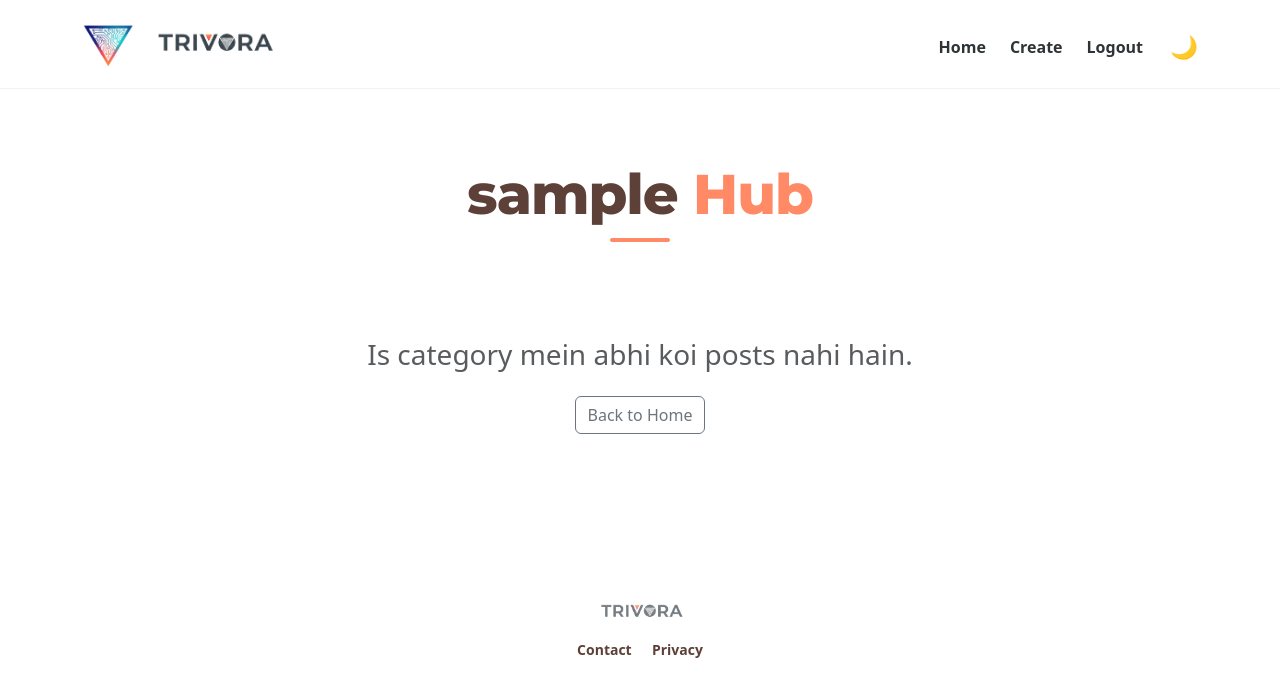
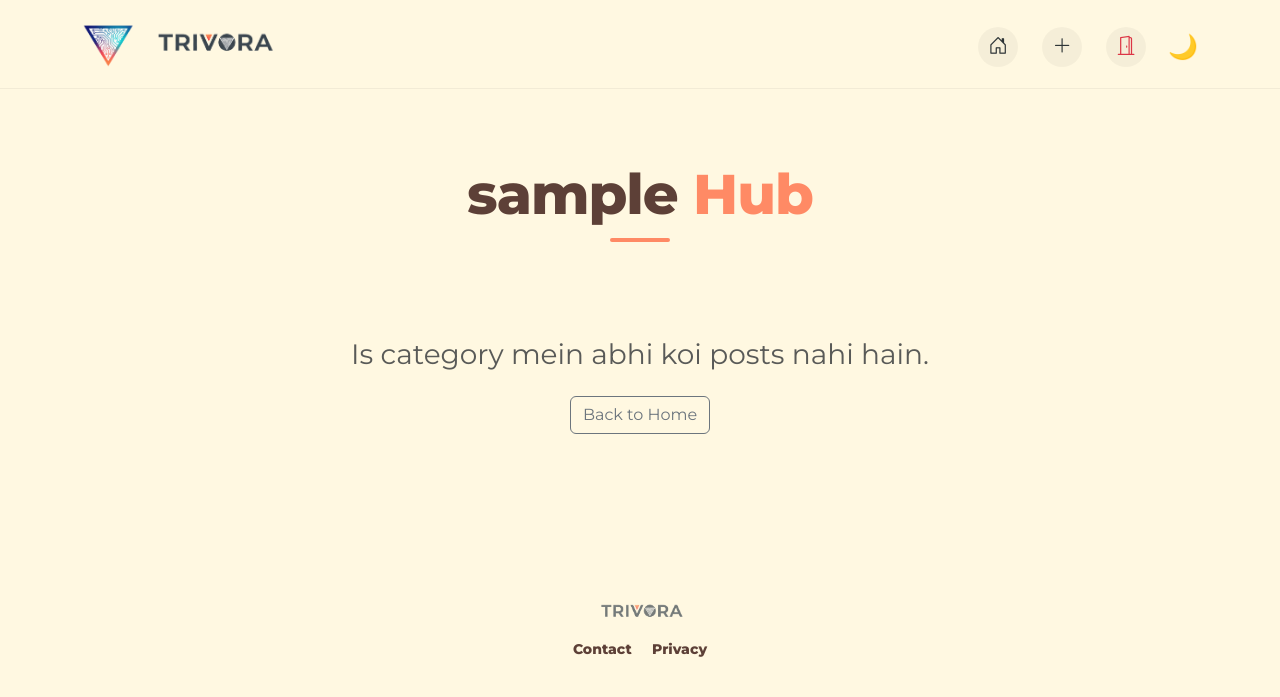
Before and after one commit to deepak9900dg/TRIVORA, a Flask app: a page that uses templates/base.html in a window 1280 px wide. Shown: the top 697 px of the page. Run offline with Flask 3, Linux system fonts and the light colour scheme; the visitor is signed in with stand-in values (Sample User, id 1); data that the repository does not hold is empty.

Commit message:
Update base.html

```diff
--- a/templates/base.html
+++ b/templates/base.html
@@ -8,84 +8,115 @@
       gtag('js', new Date());
       gtag('config', 'G-1G407RQJTJ');
     </script>
+
     <meta name="p:domain_verify" content="c38f713f4ed26a61ccbb22df3b8dfb96"/>
     <meta name="google-site-verification" content="6Qy-v_fgbWhwu7cAN5kcIG2A-pH3KiUCAfh8SGhxH7E" />
+
     <meta charset="UTF-8">
     <meta name="viewport" content="width=device-width, initial-scale=1.0">
     <title>Trivora - Learn & Grow</title>
+
     <link rel="icon" type="image/png" href="{{ url_for('static', filename='logo.png') }}">
     <link href="https://fonts.googleapis.com/css2?family=Montserrat:wght@400;600;800&display=swap" rel="stylesheet">
     <link href="https://cdn.jsdelivr.net/npm/bootstrap@5.3.0/dist/css/bootstrap.min.css" rel="stylesheet">
+    <link rel="stylesheet" href="https://cdn.jsdelivr.net/npm/bootstrap-icons@1.11.1/font/bootstrap-icons.css">
 
     <style>
-        /* Navbar ki unchai (height) badhane ke liye padding badha di hai */
+        :root {
+            --bg-color: #FFF8E1; /* Golden Cream Page Color */
+            --nav-bg: #FFF8E1;
+        }
+
+        body {
+            background-color: var(--bg-color);
+            font-family: 'Montserrat', sans-serif;
+            overflow-x: hidden;
+        }
+
+        /* Transparency Fix */
         .navbar {
-    background-color: var(--bg-color) !important; /* Ab ye Golden Cream hi rahega */
+            background-color: var(--nav-bg) !important;
             opacity: 1 !important;
             padding: 15px 0 !important;
             border-bottom: 1px solid rgba(0,0,0,0.05);
             z-index: 1050;
         }
 
-/* Logo aur Trivora Text ka size bada kiya gaya hai */
-.brand-logo-img {
-    height: 48px !important; /* Pehle 38px tha */
-    transition: 0.3s;
-}
+        .brand-logo-img { height: 48px !important; transition: 0.3s; }
+        .brand-text-img { height: 28px !important; margin-left: 12px !important; }
 
-.brand-text-img {
-    height: 28px !important; /* Pehle 22px tha */
-    margin-left: 12px !important;
-}
-
-/* Right side ke buttons ko thoda niche aur bada karne ke liye */
         .navbar-nav-scrollable {
             display: flex !important;
             align-items: center;
-    margin-top: 5px; /* Buttons ko slightly niche karne ke liye */
+            margin-top: 5px;
+        }
+
+        /* Circular Icons */
+        .nav-icon-circle {
+            width: 40px;
+            height: 40px;
+            background: rgba(0,0,0,0.04);
+            border-radius: 50%;
+            display: flex;
+            align-items: center;
+            justify-content: center;
+            transition: 0.3s;
+            font-size: 1.2rem;
+            color: #2d3436;
+        }
+
+        .nav-link:hover .nav-icon-circle {
+            background: #ff8a65;
+            color: white;
+            transform: scale(1.1);
         }
 
         .nav-link {
-    font-size: 1rem !important; /* Font size bada kiya gaya hai */
-    padding: 5px 12px !important; /* Spacing thodi badhai hai */
-    font-weight: 600;
-    color: #2d3436 !important;
-    white-space: nowrap;
+            padding: 5px 12px !important;
+            display: flex;
+            align-items: center;
         }
 
-/* Dark mode button ka size bhi thoda bada */
-#darkModeToggle {
-    font-size: 1.4rem !important;
-    margin-left: 15px !important;
+        #darkModeToggle { font-size: 1.5rem !important; margin-left: 10px !important; }
+
+        @media (max-width: 480px) {
+            .navbar { padding: 10px 0 !important; }
+            .brand-logo-img { height: 38px !important; }
+            .brand-text-img { height: 20px !important; }
+            .nav-icon-circle { width: 34px; height: 34px; font-size: 1rem; }
         }
 
-/* Mobile responsive adjustments */
-@media (max-width: 480px) {
-    .navbar { padding: 12px 0 !important; }
-    .brand-logo-img { height: 38px !important; }
-    .brand-text-img { height: 20px !important; }
-    .nav-link { font-size: 0.85rem !important; padding: 4px 6px !important; }
-}
+        body.dark-mode { background-color: #1a1a1a; color: white; }
+        body.dark-mode .navbar { background-color: #222 !important; }
+        body.dark-mode .nav-icon-circle { background: rgba(255,255,255,0.1); color: white; }
     </style>
 </head>
 <body>
 
 <nav class="navbar sticky-top">
-    <div class="container nav-custom-container">
+    <div class="container d-flex justify-content-between align-items-center">
         <a class="navbar-brand d-flex align-items-center m-0" href="{{ url_for('home') }}">
-            <img src="{{ url_for('static', filename='logo.png') }}" class="brand-logo-img" alt="Trivora Symbol" style="height: 38px;">
-            <img src="{{ url_for('static', filename='text.png') }}" class="brand-text-img" alt="TRIVORA" style="height: 22px; margin-left: 8px;">
+            <img src="{{ url_for('static', filename='logo.png') }}" class="brand-logo-img" alt="Trivora Symbol">
+            <img src="{{ url_for('static', filename='text.png') }}" class="brand-text-img" alt="TRIVORA">
         </a>
 
         <div class="navbar-nav-scrollable">
-            <a class="nav-link" href="{{ url_for('home') }}">Home</a>
+            <a class="nav-link" href="{{ url_for('home') }}" title="Home">
+                <div class="nav-icon-circle"><i class="bi bi-house-door"></i></div>
+            </a>
+
             {% if session.get('user') %}
-                <a class="nav-link" href="{{ url_for('upload') }}">Create</a>
-                <a class="nav-link text-danger" href="{{ url_for('logout') }}">Logout</a>
+                <a class="nav-link" href="{{ url_for('upload') }}" title="Create">
+                    <div class="nav-icon-circle"><i class="bi bi-plus-lg"></i></div>
+                </a>
+                <a class="nav-link" href="{{ url_for('logout') }}" title="Logout">
+                    <div class="nav-icon-circle text-danger"><i class="bi bi-door-open"></i></div>
+                </a>
             {% else %}
                 <a class="nav-link" href="{{ url_for('login') }}">Login</a>
             {% endif %}
-            <button id="darkModeToggle" class="btn p-0 ms-1" style="font-size: 1.1rem; background:none; border:none;">🌙</button>
+
+            <button id="darkModeToggle" class="btn p-0 ms-2" style="background:none; border:none;">🌙</button>
         </div>
     </div>
 </nav>
```
Lines whose indentation alone changed are shown as unchanged.
